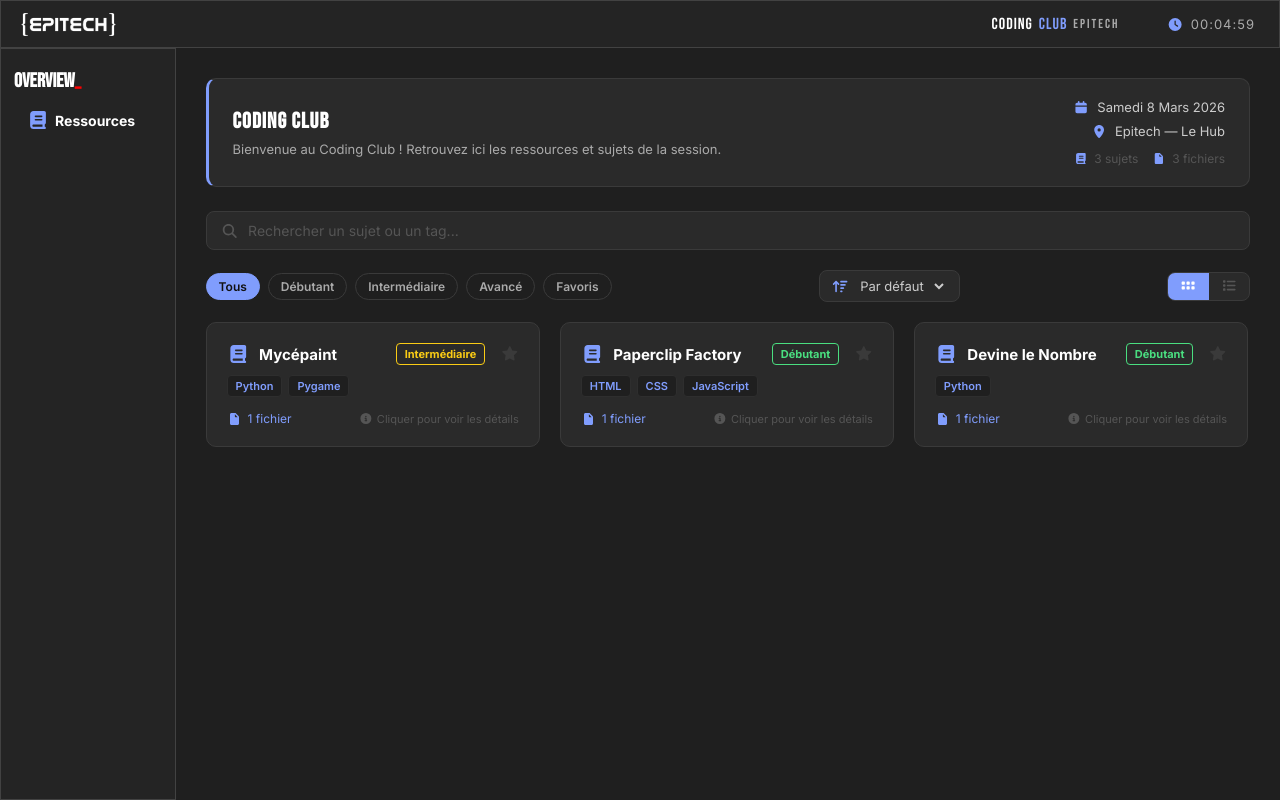
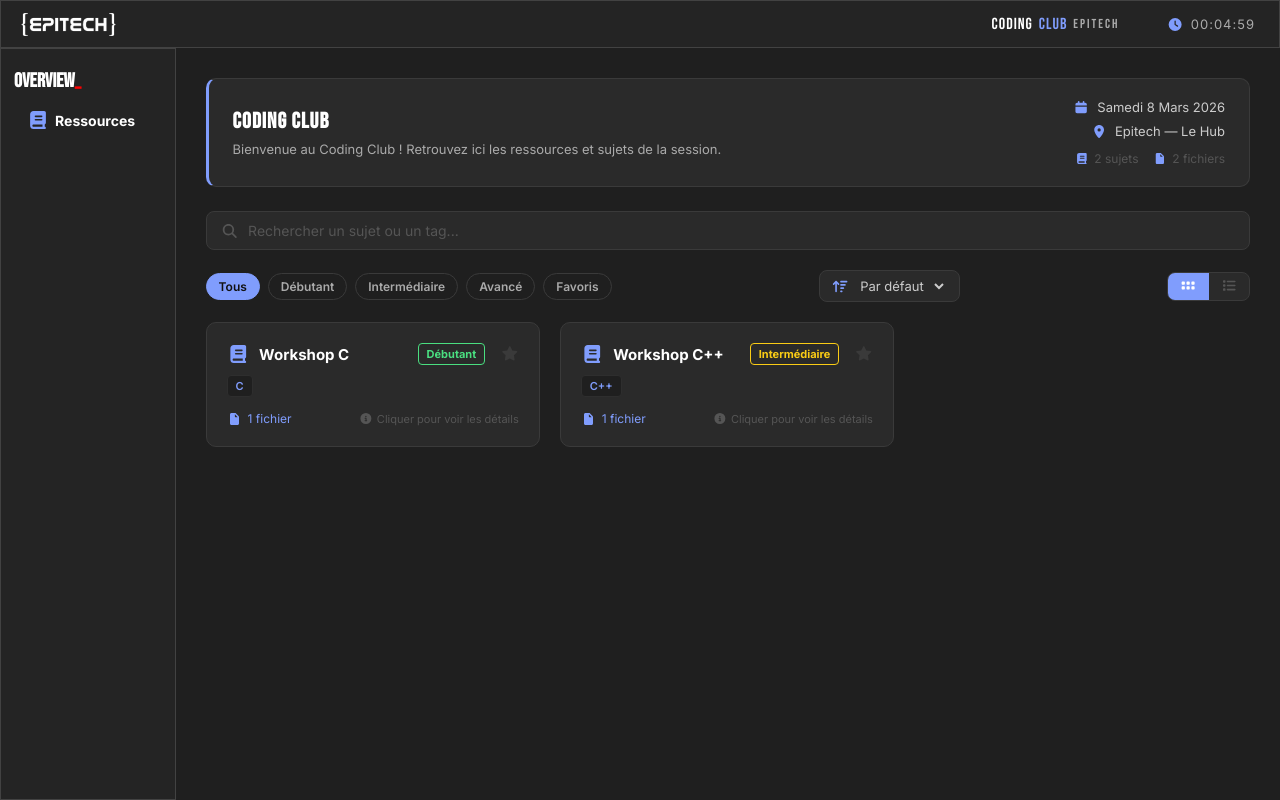
Before and after one commit to Celz-Pch/Gcc, a Vue app: page / in a window 1280 px wide. Built offline with nearby package versions, Linux system fonts and the light colour scheme.

Commit message:
fix: config error

```diff
--- a/src/config.ts
+++ b/src/config.ts
@@ -23,24 +23,17 @@
 
 export const subjects: Subject[] = [
     {
-        name: 'Mycépaint',
-        description: 'Projet Python/Pygame consistant à créer un logiciel de dessin. Au service du roi Weegee, vous développez une application permettant de tracer des lignes à la souris, de remplir des zones avec de la couleur (bucket fill) et d\'effacer le canvas. Le projet introduit la gestion de fenêtre, la boucle d\'événements, la détection des entrées souris/clavier et les fonctions de dessin de Pygame.',
-        files: ['Mycepaint_2026.pdf'],
-        difficulty: 'Intermédiaire',
-        tags: ['Python', 'Pygame']
+        name: 'Workshop C',
+        description: 'Workshop d\'introduction au langage C. Découvrez les bases de la programmation en C : variables, conditions, boucles, fonctions et pointeurs.',
+        files: ['WorkshopC.pdf'],
+        difficulty: 'Débutant',
+        tags: ['C']
     },
     {
-        name: 'Paperclip Factory',
-        description: 'Projet HTML/CSS/JavaScript inspiré du jeu mythique Universal Paperclips (Frank Lantz, 2017). Tu vas recréer les bases d\'un idle game en construisant une usine à trombones interactive sur JSFiddle. Au programme : structurer une page avec HTML, la styliser avec CSS, puis lui donner vie en JavaScript — variables, getElementById, addEventListener, setInterval et conditions. À la fin, ton usine fabrique des trombones au clic, gère un stock, vend automatiquement et ajuste son prix de vente.',
-        files: ['Paperclip_Factory.pdf'],
-        difficulty: 'Débutant',
-        tags: ['HTML', 'CSS', 'JavaScript'],
-    },
-    {
-        name: 'Devine le Nombre',
-        description: 'Projet Python consistant à créer un jeu de devinette. Vous développez une application permettant à l\'utilisateur de deviner un nombre aléatoire généré par l\'ordinateur. Le projet introduit les bases de la programmation en Python, notamment les variables, les conditions et les boucles.',
-        files: ['Devine_le_Nombre.pdf'],
-        difficulty: 'Débutant',
-        tags: ['Python']
+        name: 'Workshop C++',
+        description: 'Workshop d\'introduction au langage C++. Explorez la programmation orientée objet avec C++ : classes, objets, héritage et polymorphisme.',
+        files: ['WorkshopCPP.pdf'],
+        difficulty: 'Intermédiaire',
+        tags: ['C++']
     },
 ]
```
